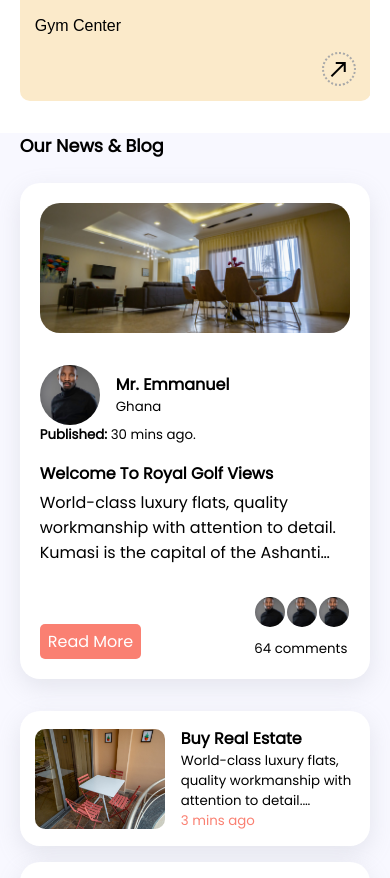
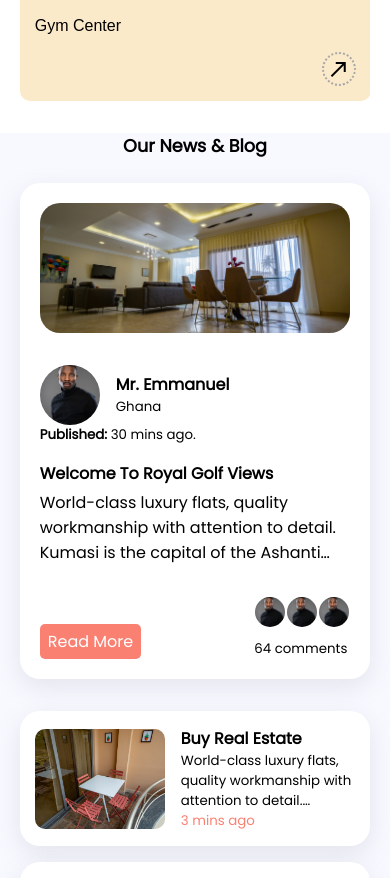
Before and after one commit to alphaDinar/RGV-demo-2, a React (Vite) app: page / in a window 390 px wide. Shown: the part 1542-2420 px from the top of the page. Built offline with nearby package versions, Linux system fonts and the light colour scheme.

Commit message:
'change'

```diff
--- a/src/Pages/Home/home.module.css
+++ b/src/Pages/Home/home.module.css
@@ -459,6 +459,9 @@
     padding: 0 calc(2.5% + 10px);
     align-items: center;
   }
+  .blogBox .left{
+    align-items: center;
+  }
   .rentBox .left{
     align-items: center;
   }
```
